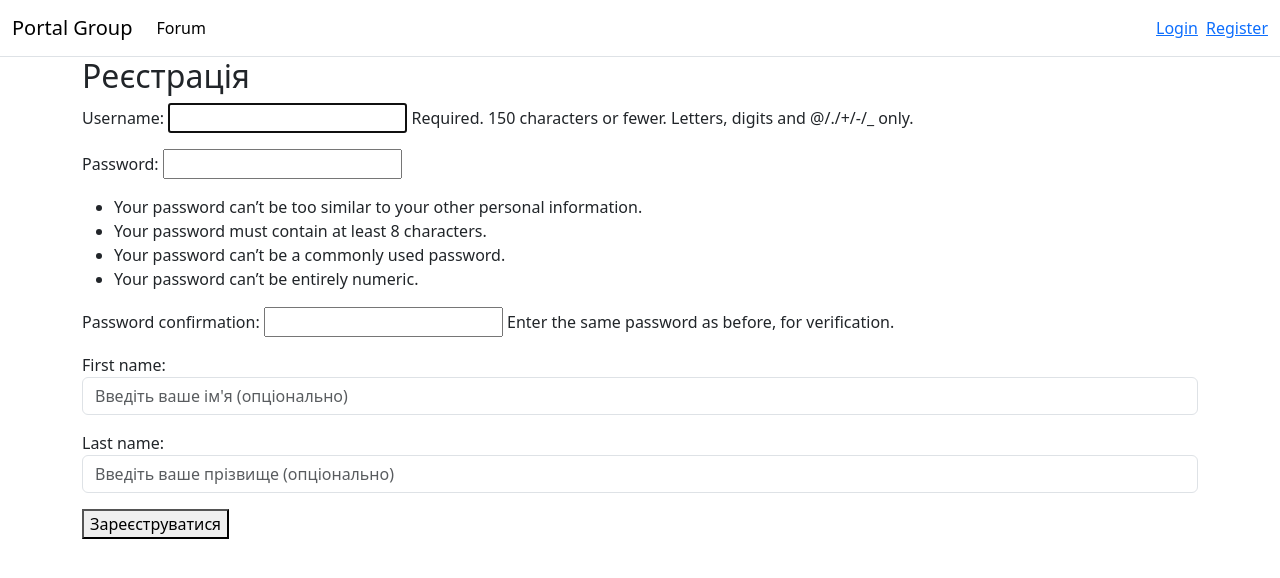
After one commit to Clondr/Django_Project_of_Team, a Django app: page /register/ in a window 1280 px wide. The commit adds this page. Shown: the top 578 px of the page. Run offline with Django 5.2, Linux system fonts and the light colour scheme.

Commit message:
Added register

```diff
--- a/main/forms.py
+++ b/main/forms.py
@@ -1,6 +1,8 @@
+from django.contrib.auth.forms import UserCreationForm
 from django import forms
 from django.core.exceptions import ValidationError
 from django.core.files.images import get_image_dimensions
+from django.contrib.auth.models import User
 
 class UploadAvatarForm(forms.Form):
     avatar = forms.ImageField(
@@ -34,3 +36,19 @@ class ForumPostForm(forms.Form):
         if len(content) < 10:
             raise ValidationError('Повідомлення повинно містити мінімум 10 символів.')
         return content
+
+class RegisterUserForm(UserCreationForm):
+    first_name = forms.CharField(
+        max_length=30,
+        required=False,
+        widget=forms.TextInput(attrs={'class': 'form-control', 'placeholder': 'Введіть ваше ім\'я (опціонально)'})
+    )
+    last_name = forms.CharField(
+        max_length=30,
+        required=False,
+        widget=forms.TextInput(attrs={'class': 'form-control', 'placeholder': 'Введіть ваше прізвище (опціонально)'})
+    )
+
+    class Meta:
+        model = User
+        fields = ('username', 'password1', 'password2', 'first_name', 'last_name')
--- a/main/urls.py
+++ b/main/urls.py
@@ -9,4 +9,5 @@ urlpatterns = [
     path('logout/', logout_view, name='logout'),
     path('forum/', forum, name='forum'),
     path('forum/create/', create_forum_post, name='create-forum-post'),
+    path('register/', register, name='register'),
 ]
--- a/main/views.py
+++ b/main/views.py
@@ -4,7 +4,7 @@ from django.contrib.auth import authenticate, login, logout
 from django.contrib.auth.forms import AuthenticationForm
 from django.contrib import messages
 from .models import *
-from .forms import UploadAvatarForm, ForumPostForm
+from .forms import UploadAvatarForm, ForumPostForm, RegisterUserForm
 # Create your views here.
 
 @login_required
@@ -70,3 +70,14 @@ def create_forum_post(request):
     else:
         form = ForumPostForm()
     return render(request, 'forum/create_post.html', {'form': form})
+
+def register(request):
+    if request.method == 'POST':
+        form = RegisterUserForm(request.POST)
+        if form.is_valid():
+            user = form.save()
+            login(request, user)
+            return redirect('profile')
+    else:
+        form = RegisterUserForm()
+    return render(request, 'register.html', context={'form': form})
--- a/templates/base.html
+++ b/templates/base.html
@@ -29,6 +29,7 @@
           </form>
         {% else %}
           <a href="{% url 'login' %}" type="submit" class="btnbtn-outline-primary">Login</a>
+          <a href="{% url 'register' %}" type="submit" class="btnbtn-outline-primary">Register</a>
         {% endif %}
       </div>
     </div>
--- /dev/null
+++ b/templates/register.html
@@ -0,0 +1,11 @@
+{% extends 'base.html' %}
+{% block title %}Реєстрація{% endblock %}
+
+{% block content %}
+    <h2>Реєстрація</h2>
+    <form method="post">
+        {% csrf_token %}
+        {{ form.as_p }}
+        <button type="submit">Зареєструватися</button>
+    </form>
+{% endblock %}
```
Also changed, not shown: main/tests.py (+20 -0 lines).
